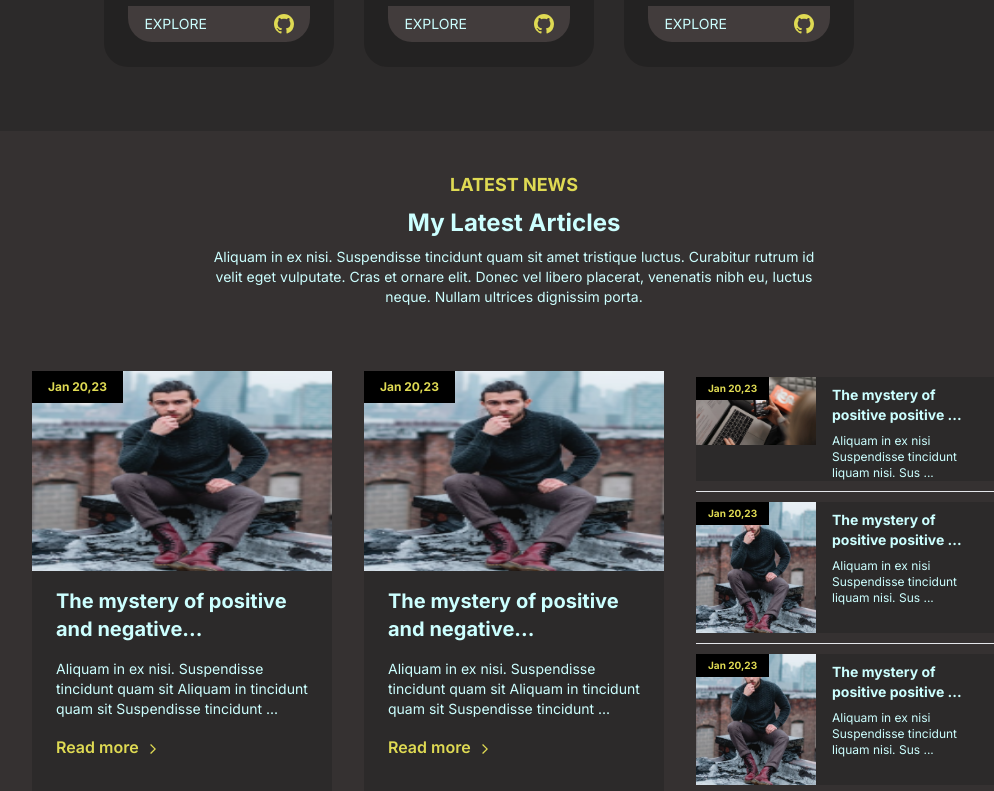
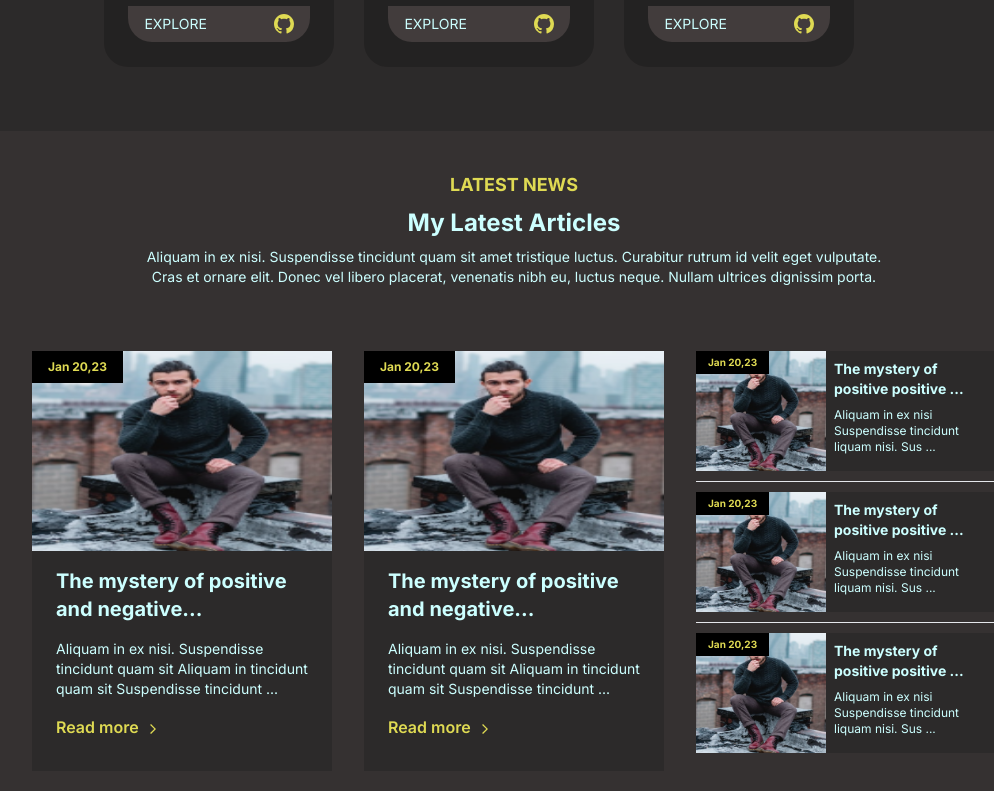
Before and after one commit to PatrickTUy/portfolio, a React (Create React App) app: page / in a window 1280 px wide. Shown: the part 2360-3151 px from the top of the page, without its empty margins (126-1120 px from the left). Built offline with nearby package versions, Linux system fonts and the light colour scheme.

Commit message:
minor changes

```diff
--- a/src/pages/Blog.jsx
+++ b/src/pages/Blog.jsx
@@ -3,7 +3,7 @@ import { MdArrowForwardIos } from 'react-icons/md';
 
 const Blog = () => {
   return (
-    <div className="bg-primary flex flex-col w-full pt-8 xlg:px-32 ">
+    <div className="bg-primary flex flex-col w-full pt-8">
       <div className="flex flex-col h-fit">
         <h1 className="font-bold text-yellow text-lg text-center my-2">
           {' '}
@@ -12,7 +12,7 @@ const Blog = () => {
         <h1 className="font-bold text-white text-opacity-70 text-2xl text-center mb-2">
           My Latest Articles
         </h1>
-        <p className="text-sm text-white text-center text-opacity-60 w-[90%] md:w-[60%] mx-auto mb-8">
+        <p className="text-sm text-white text-center text-opacity-60 w-[70%] md:w-[60%] mx-auto mb-8">
           Aliquam in ex nisi. Suspendisse tincidunt quam sit amet tristique
           luctus. Curabitur rutrum id velit eget vulputate. Cras et ornare elit.
           Donec vel libero placerat, venenatis nibh eu, luctus neque. Nullam
@@ -20,7 +20,7 @@ const Blog = () => {
         </p>
       </div>
       <div className="flex flex-col lg:flex-row mt-8 mx-auto w-[90%] lg:w-fit gap-8">
-        <div className="flex flex-col md:max-w-[600px] lg:max-w-[300px] lg:max-h-[450px] max-w-[400px] h-full self-center">
+        <div className="flex flex-col md:max-w-[600px] lg:max-w-[300px] lg:min-w-[280px] lg:max-h-[450px] max-w-[400px] lg:ml-8 h-full self-center">
           <div className="flex flex-col w-full h-[200px] md:h-[300px] lg:h-[200px]">
             <div className="bg-black text-yellow absolute text-xs font-bold px-4 py-2 z-10  w-fit">
               Jan 20,23
@@ -51,7 +51,7 @@ const Blog = () => {
           </div>
         </div>
 
-        <div className="flex flex-col md:max-w-[600px] lg:max-w-[300px] lg:max-h-[450px] max-w-[400px] h-full self-center">
+        <div className="flex flex-col md:max-w-[600px] lg:max-w-[300px] lg:min-w-[280px] lg:max-h-[450px] max-w-[400px] h-full self-center">
           <div className="flex flex-col w-full h-[200px] md:h-[300px] lg:h-[200px]">
             <div className="bg-black text-yellow absolute text-xs font-bold px-4 py-2 z-10  w-fit">
               Jan 20,23
@@ -82,22 +82,22 @@ const Blog = () => {
           </div>
         </div>
 
-        <div className="flex flex-col md:max-w-[600px] lg:max-w-[300px] lg:max-h-[450px] max-w-[400px] lg:w-[32%] gap-[10px] self-center">
-          <div className="w-full h-[29%] bg-[#2c2a2a]">
-            <div className=" float-left w-[40%] h-full">
+        <div className="flex flex-col md:max-w-[600px] lg:max-w-[300px] lg:min-w-[280px] lg:max-h-[440px] lg:mr-8 max-w-[400px] h-full gap-[10px] self-center lg:self-start">
+          <div className="w-full md:w-[600px] lg:w-full  h-[33%] xs:h-[120px] bg-[#2c2a2a] overflow-hidden">
+            <div className=" float-left w-[130px] h-full overflow-hidden">
               <div className="flex flex-col w-full h-full overflow-hidden">
                 <div className="bg-black text-yellow bg-opacity absolute text-[10px] font-bold px-1 py-1 sm:px-3 z-10 w-fit">
                   Jan 20,23
                 </div>
 
                 <img
-                  src="ad.png"
+                  src="image.png"
                   alt=""
                   className="w-full h-full object-fill"
                 />
               </div>
             </div>
-            <div className="flex flex-col w-[60%] pt-2 px-4 h-full oveflow-hidden">
+            <div className="flex flex-col w-fit py-2 px-2 h-full oveflow-hidden">
               <h1 className="text-sm font-bold text-white text-opacity-70 w-full  mb-2">
                 The mystery of positive positive ...
               </h1>
@@ -109,21 +109,21 @@ const Blog = () => {
 
           <hr className="bg-[#dadada]" color="#dadada" />
 
-          <div className="w-full h-[28%] bg-[#2c2a2a]">
-            <div className=" float-left w-[40%] h-full">
+          <div className="w-full h-[33%] xs:h-[120px] bg-[#2c2a2a] overflow-hidden">
+            <div className=" float-left w-[130px] h-full overflow-hidden">
               <div className="flex flex-col w-full h-full overflow-hidden">
                 <div className="bg-black text-yellow bg-opacity absolute text-[10px] font-bold px-1 py-1 sm:px-3 z-10 w-fit">
                   Jan 20,23
                 </div>
 
                 <img
-                  src="/image.png"
+                  src="image.png"
                   alt=""
-                  className="w-full h-auto object-fill"
+                  className="w-full h-full object-fill"
                 />
               </div>
             </div>
-            <div className="flex flex-col w-[60%] py-2 px-4 h-full oveflow-hidden">
+            <div className="flex flex-col w-fit py-2 px-2 h-full oveflow-hidden">
               <h1 className="text-sm font-bold text-white text-opacity-70 w-full  mb-2">
                 The mystery of positive positive ...
               </h1>
@@ -135,21 +135,21 @@ const Blog = () => {
 
           <hr className="bg-[#dadada]" />
 
-          <div className="w-full h-[28%] bg-[#2c2a2a]">
-            <div className=" float-left w-[40%] h-full">
+          <div className="w-full h-[33%] xs:h-[120px] bg-[#2c2a2a] overflow-hidden">
+            <div className=" float-left w-[130px] h-full overflow-hidden">
               <div className="flex flex-col w-full h-full overflow-hidden">
                 <div className="bg-black text-yellow bg-opacity absolute text-[10px] font-bold px-1 py-1 sm:px-3 z-10 w-fit">
                   Jan 20,23
                 </div>
 
                 <img
-                  src="/image.png"
+                  src="image.png"
                   alt=""
                   className="w-full h-full object-fill"
                 />
               </div>
             </div>
-            <div className="flex flex-col w-[60%] py-2 px-4 h-full oveflow-hidden">
+            <div className="flex flex-col w-fit py-2 px-2 h-full oveflow-hidden">
               <h1 className="text-sm font-bold text-white text-opacity-70 w-full  mb-2">
                 The mystery of positive positive ...
               </h1>
--- a/tailwind.config.js
+++ b/tailwind.config.js
@@ -3,6 +3,7 @@ module.exports = {
   theme: {
     extend: {
       screens: {
+        xs:'280px',
         sm: '375px',
         mmd: '600px',
         md: '800px',
```
